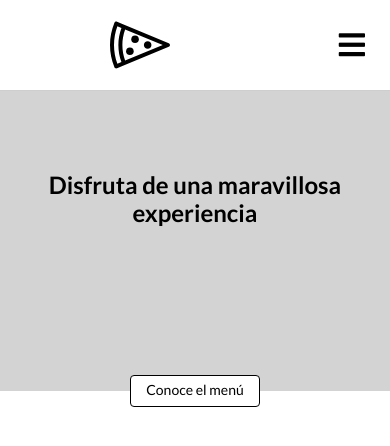
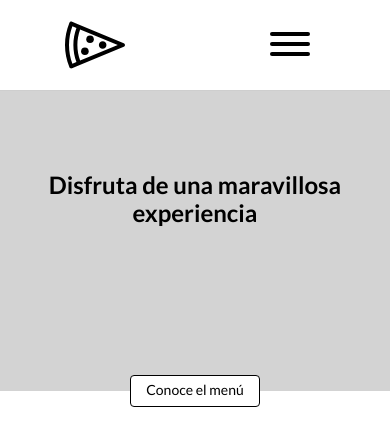
Before and after one commit to jsalen/Restaurant-Landing-Page, a plain HTML site: page index.html in a window 390 px wide. Drawn offline with Linux system fonts and the light colour scheme.

Commit message:
Implemented Hamburger Animation

```diff
--- /dev/null
+++ b/assets/css/hamburger.css
@@ -0,0 +1,101 @@
+/*
+*   Author: @jonsuh
+*   Git: https://github.com/jonsuh/hamburgers
+*
+*/
+
+.hamburger {
+	padding: 15px 15px;
+	display: inline-block;
+	cursor: pointer;
+	transition-property: opacity, filter;
+	transition-duration: 0.15s;
+	transition-timing-function: linear;
+	font: inherit;
+	color: inherit;
+	text-transform: none;
+	background-color: transparent;
+	border: 0;
+	margin: 0;
+	overflow: visible;
+}
+.hamburger:hover {
+	opacity: 0.7;
+}
+.hamburger.is-active:hover {
+	opacity: 0.7;
+}
+.hamburger.is-active .hamburger-inner,
+.hamburger.is-active .hamburger-inner::before,
+.hamburger.is-active .hamburger-inner::after {
+	background-color: #000;
+}
+
+.hamburger-box {
+	width: 40px;
+	height: 24px;
+	display: inline-block;
+	position: relative;
+}
+
+.hamburger-inner {
+	display: block;
+	top: 50%;
+	margin-top: -2px;
+}
+.hamburger-inner,
+.hamburger-inner::before,
+.hamburger-inner::after {
+	width: 40px;
+	height: 4px;
+	background-color: #000;
+	border-radius: 4px;
+	position: absolute;
+	transition-property: transform;
+	transition-duration: 0.15s;
+	transition-timing-function: ease;
+}
+.hamburger-inner::before,
+.hamburger-inner::after {
+	content: "";
+	display: block;
+}
+.hamburger-inner::before {
+	top: -10px;
+}
+.hamburger-inner::after {
+	bottom: -10px;
+}
+
+.hamburger--spin .hamburger-inner {
+	transition-duration: 0.22s;
+	transition-timing-function: cubic-bezier(0.55, 0.055, 0.675, 0.19);
+}
+.hamburger--spin .hamburger-inner::before {
+	transition: top 0.1s 0.25s ease-in, opacity 0.1s ease-in;
+}
+.hamburger--spin .hamburger-inner::after {
+	transition: bottom 0.1s 0.25s ease-in,
+		transform 0.22s cubic-bezier(0.55, 0.055, 0.675, 0.19);
+}
+
+.hamburger--spin.is-active .hamburger-inner {
+	transform: rotate(225deg);
+	transition-delay: 0.12s;
+	transition-timing-function: cubic-bezier(0.215, 0.61, 0.355, 1);
+}
+.hamburger--spin.is-active .hamburger-inner::before {
+	top: 0;
+	opacity: 0;
+	transition: top 0.1s ease-out, opacity 0.1s 0.12s ease-out;
+}
+.hamburger--spin.is-active .hamburger-inner::after {
+	bottom: 0;
+	transform: rotate(-90deg);
+	transition: bottom 0.1s ease-out,
+		transform 0.22s 0.12s cubic-bezier(0.215, 0.61, 0.355, 1);
+}
+
+.hamburger:focus {
+	outline: none;
+}
--- a/assets/css/style.css
+++ b/assets/css/style.css
@@ -21,7 +21,7 @@ html {
 	display: flex;
 	position: relative;
 	overflow: hidden;
-	justify-content: space-evenly;
+	justify-content: space-around;
 	border-bottom: 1px solid #cecece;
 }
 
@@ -42,14 +42,6 @@ html {
 	font-size: var(--secondary-text);
 	color: black;
 	text-decoration: none;
-}
-
-.header__hamburger > i {
-	font-size: 30px;
-	display: block;
-	position: absolute;
-	top: 30px;
-	right: 25px;
 }
 
 .intro {
--- a/assets/scripts/index.js
+++ b/assets/scripts/index.js
@@ -1,14 +1,22 @@
 const headerNav = document.getElementById("header-nav");
 const headerLogo = document.getElementById("header-logo");
+const hamburger = document.querySelector(".hamburger");
+
+function openHamburger() {
+	hamburger.classList.toggle("is-active");
+	toggleMenu();
+}
 
 function toggleMenu() {
 	if (headerNav.style.display === "block") {
 		headerLogo.style.transform = "rotate(-90deg)";
-		headerLogo.style.transition = "transform ease 0.2s";
+		headerLogo.style.transition = "transform 0.5s";
 		headerNav.style.display = "none";
+		headerNav.style.transition = "all 2s";
 	} else {
+		headerLogo.style.transform = "rotate(0deg)";
+		headerLogo.style.transition = "transform 0.5s";
 		headerNav.style.display = "block";
-		headerLogo.style.transform = "rotate(0deg)";
-		headerLogo.style.transition = "transform ease 0.2s";
+		headerNav.style.transition = "all 2s";
 	}
 }
--- a/index.html
+++ b/index.html
@@ -5,6 +5,7 @@
 		<meta http-equiv="X-UA-Compatible" content="IE=edge" />
 		<meta name="viewport" content="width=device-width, initial-scale=1.0" />
 		<link rel="preconnect" href="https://fonts.gstatic.com" />
+		<link rel="stylesheet" href="./assets/css/hamburger.css" />
 		<link
 			href="https://fonts.googleapis.com/css2?family=Lato:wght@400;700&display=swap"
 			rel="stylesheet"
@@ -33,9 +34,15 @@
 				<a href="#feedback">Testimony</a>
 				<a href="#contact-us">Contact us</a>
 			</nav>
-			<a class="header__hamburger" onClick="toggleMenu()">
-				<i class="fas fa-bars"></i>
-			</a>
+			<button
+				class="hamburger hamburger--spin"
+				onclick="openHamburger()"
+				type="button"
+			>
+				<span class="hamburger-box">
+					<span class="hamburger-inner"></span>
+				</span>
+			</button>
 		</header>
 		<main>
 			<section class="intro">
```
